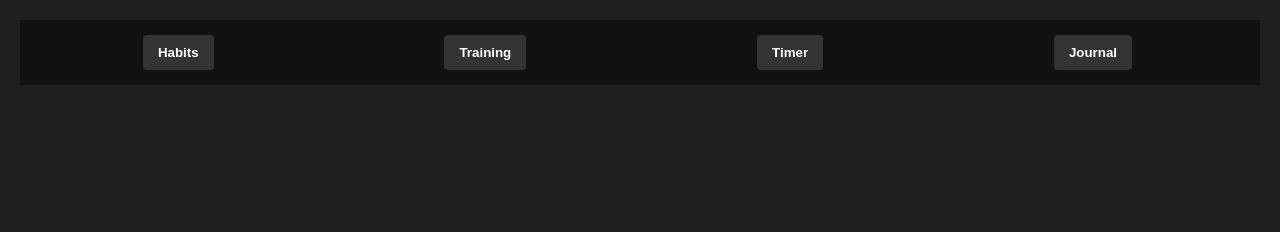
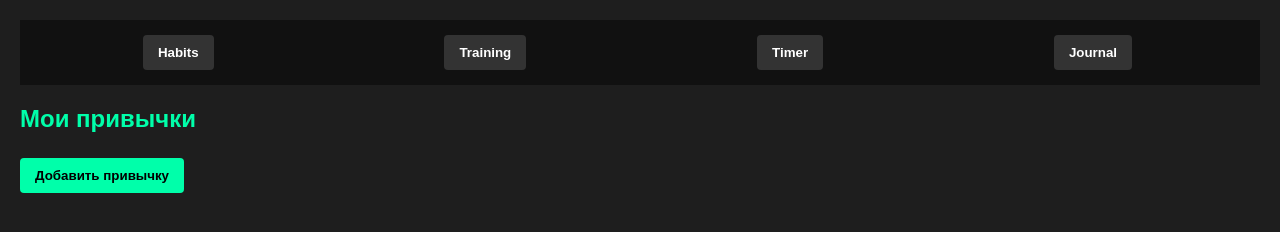
Before and after one commit to 112fm/TreningAPP, a plain HTML site: page index.html in a window 1280 px wide. Drawn offline with Linux system fonts and the light colour scheme.

Commit message:
Фикс отображения вкладок

```diff
--- a/index.html
+++ b/index.html
@@ -7,7 +7,7 @@
   <link rel="stylesheet" href="style.css">
   <link rel="manifest" href="manifest.json">
 </head>
-<body>
+<body onload="showTab('habits')">
   <nav>
     <button onclick="showTab('habits')">Habits</button>
     <button onclick="showTab('training')">Training</button>
@@ -35,5 +35,6 @@
     <h2>Отчёт</h2>
     <p>Раздел в разработке</p>
   </div>
+  <script src="app.js"></script>
 </body>
 </html>
```
